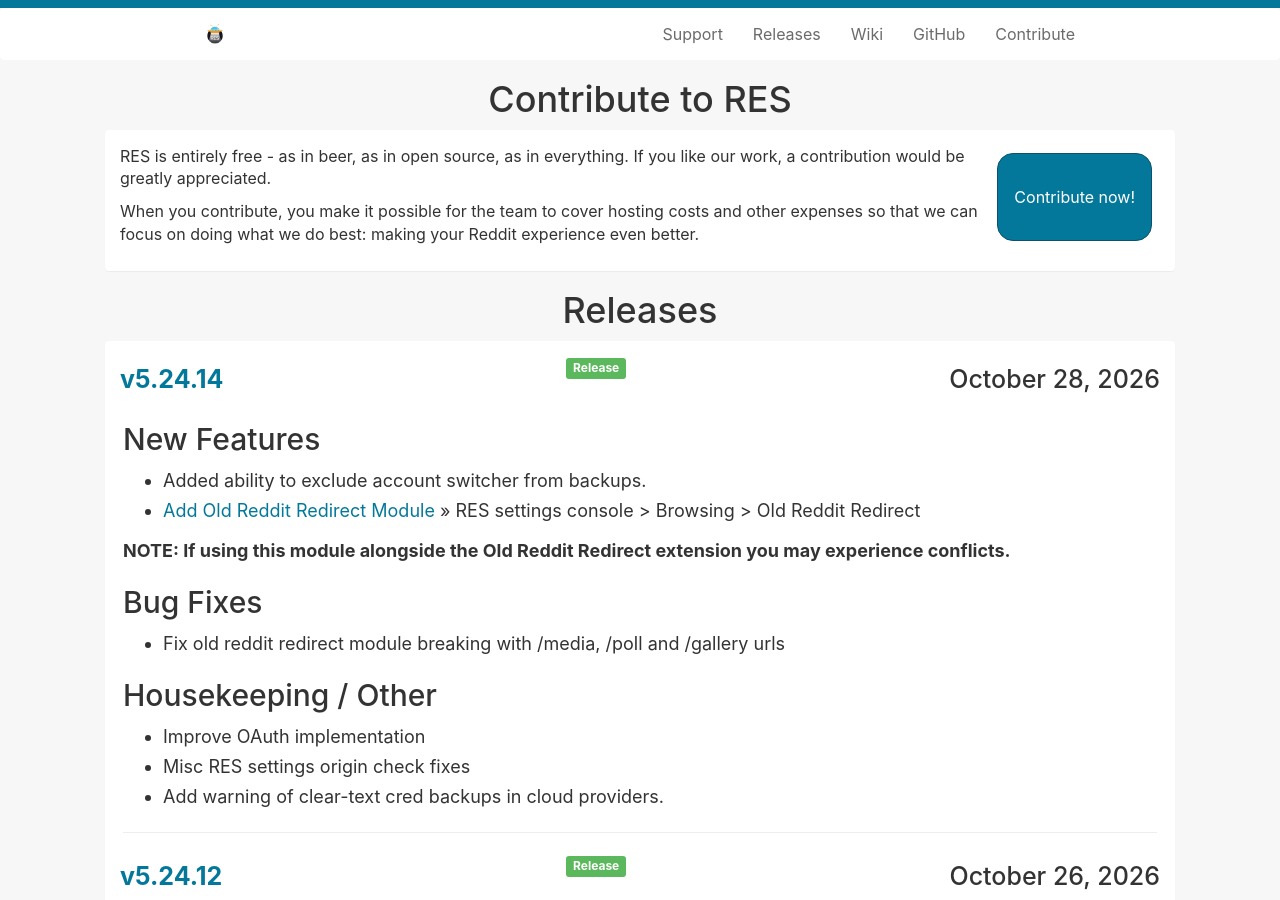
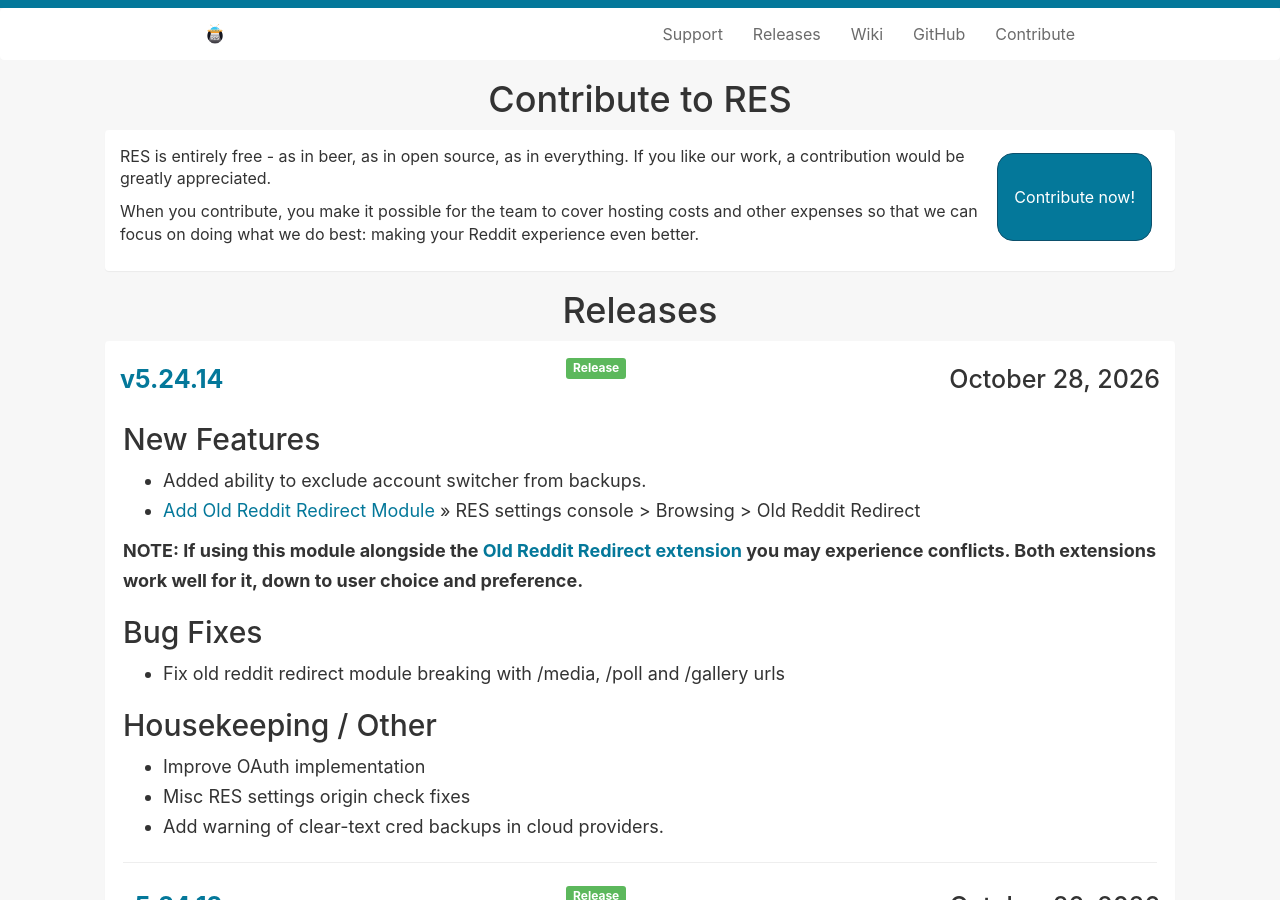
Before and after one commit to Reddit-Enhancement-Suite/Reddit-Enhancement-Suite.github.io, a Jekyll site: the page built from releases.html, in a window 1280 px wide and 900 px high. Built offline with Jekyll 4.4.1, drawn with Linux system fonts in a browser that asks for light colours.

Commit message:
Enhance note on Old Reddit Redirect extension usage
Updated note about Old Reddit Redirect extension to include a link and clarify usage.

```diff
--- a/_posts/2026-10-28-52414.md
+++ b/_posts/2026-10-28-52414.md
@@ -11,7 +11,7 @@
 - Added ability to exclude account switcher from backups.
 - [Add Old Reddit Redirect Module](https://old.reddit.com/r/Enhancement/#res:settings/oldRedditRedirect) >> RES settings console > Browsing > Old Reddit Redirect
 
-**NOTE: If using this module alongside the Old Reddit Redirect extension you may experience conflicts.**
+**NOTE: If using this module alongside the [Old Reddit Redirect extension](https://github.com/tom-james-watson/old-reddit-redirect) you may experience conflicts. Both extensions work well for it, down to user choice and preference.**
 
 ### Bug Fixes
 
```
